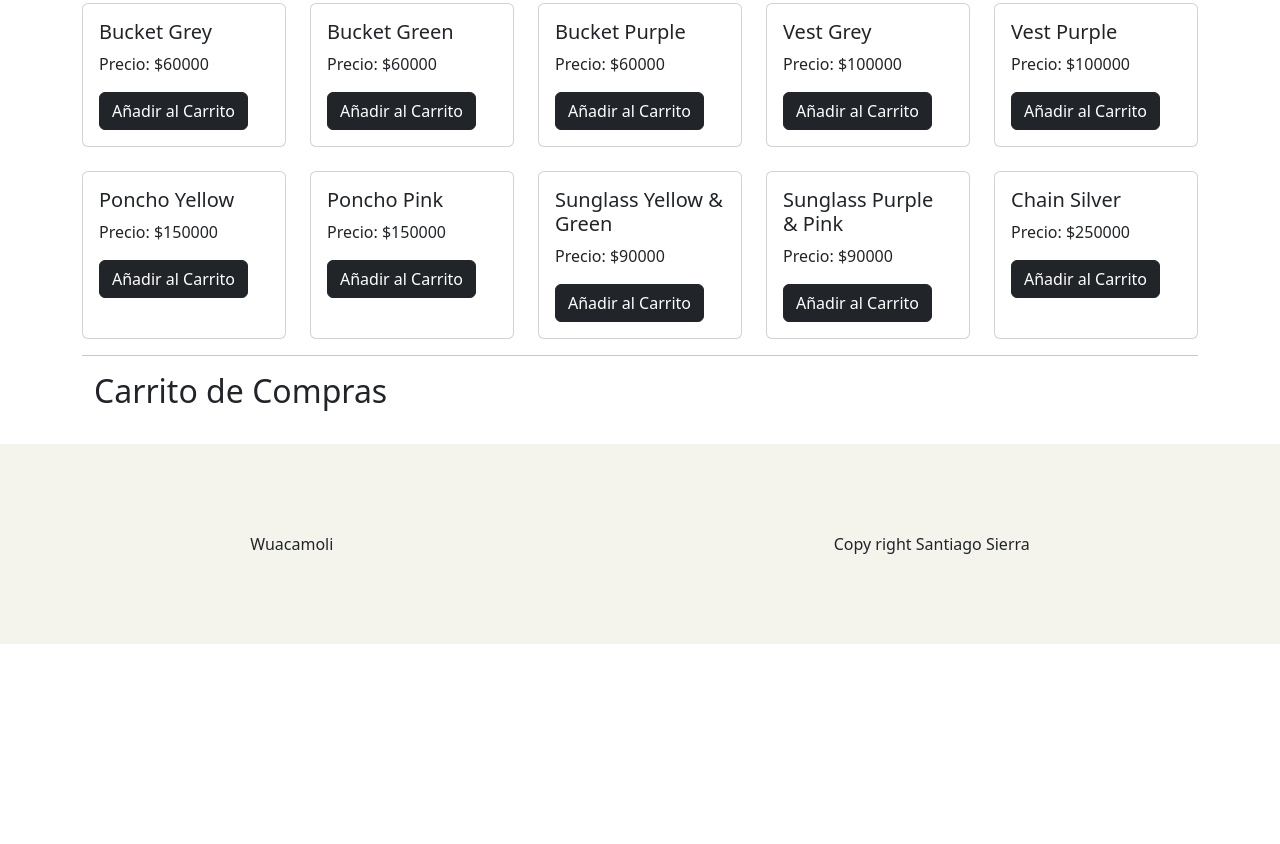
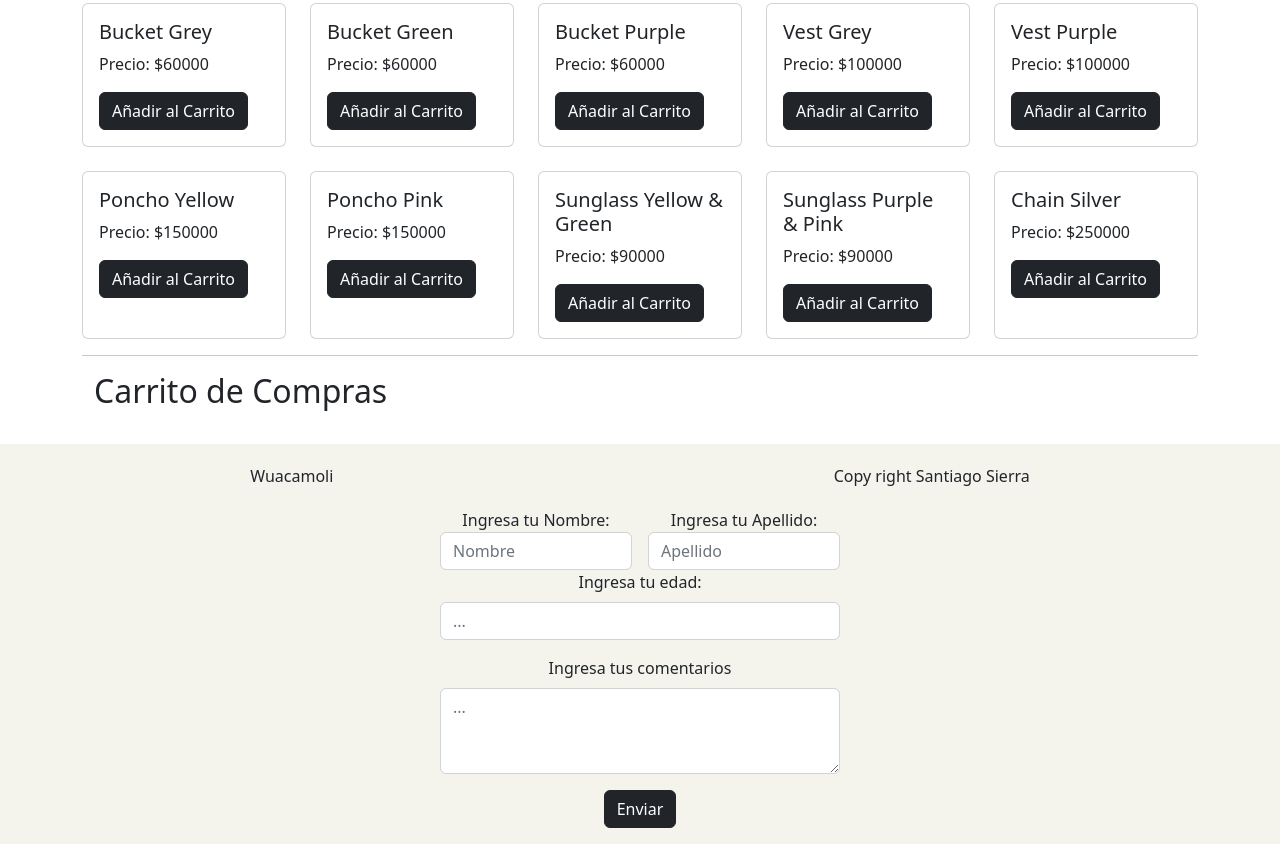
Before and after one commit to SantiagoSierraIba/segunda-entrega, a plain HTML site: page index.html in a window 1280 px wide. Shown: the part 1903-2747 px from the top of the page. Before the commit the page ends 2547 px from the top, so only its background shows below. Drawn offline with nearby package versions, Linux system fonts and the light colour scheme.

Commit message:
Añadiendo operadores avanzados

```diff
--- a/css/estilos.css
+++ b/css/estilos.css
@@ -4,14 +4,25 @@
 
 footer{
     background-color: #F4F4ED;
-    height: 200px;
-    display: flex;
+    height: 400px;
+    text-align: center;
+    padding-top: 20px;
 }
 
 footer p{
     margin: auto;
 }
 
+.copyright{
+    display: flex;
+    margin-bottom: 20px;
+}
+
+.sectionFooter{
+    width: 400px;
+    margin: auto;
+}
+
 .container{
     margin-bottom: 50px;
 }
--- a/index.html
+++ b/index.html
@@ -94,7 +94,8 @@
                 </div>
                 <div class="col">
                     <div class="card h-100">
-                        <img src="./images/chain.png" class="card-img-top" alt="...">
+                        <img src="./images/chain.png" class="card-img-top
+                        " alt="...">
                         <div class="card-body">
                             <h5 class="card-title">Chain</h5>
                             <p class="card-text">La mejor chain para que vistas a la moda</p>
@@ -122,8 +123,34 @@
         </section>
     </main>
     <footer>
-        <p>Wuacamoli</p>
-        <p>Copy right Santiago Sierra</p>
+        <section class="copyright">
+            <p>Wuacamoli</p>
+            <p>Copy right Santiago Sierra</p>
+        </section>
+
+        <section class="sectionFooter">
+            <div class="row g-3">
+                <div class="col">
+                    <p>Ingresa tu Nombre:</p>
+                    <input type="text" class="form-control" placeholder="Nombre" aria-label="First name">
+                </div>
+                <div class="col">
+                    <p>Ingresa tu Apellido:</p>
+                    <input type="text" class="form-control" placeholder="Apellido" aria-label="Last name">
+                </div>
+            </div>
+            <div class="mb-3">
+                <label for="formGroupExampleInput" class="form-label">Ingresa tu edad:</label>
+                <input type="text" class="form-control" id="formGroupExampleInput" placeholder="...">
+            </div>
+            <div class="mb-3">
+                <label for="exampleFormControlTextarea1" class="form-label">Ingresa tus comentarios</label>
+                <textarea class="form-control" id="exampleFormControlTextarea1" rows="3" placeholder="..."></textarea>
+            </div>
+            <div class="col-12">
+                <button type="submit" class="btn btn-dark">Enviar</button>
+            </div>
+        </section>
     </footer>
 </body>
 
--- a/js/segunda_entrega.js
+++ b/js/segunda_entrega.js
@@ -69,9 +69,9 @@ function agregarAlCarrito(prod) {
 function restarCantidad(prod) {
 
     let prodFind = carrito.find(productoFinal => productoFinal.id === prod.id)
-    if (prodFind.cantidad==1){
+    if (prodFind.cantidad == 1) {
         borrarProducto()
-    } else if (prodFind>1){
+    } else if (prodFind > 1) {
         prodFind.cantidad--;
     }
     renderizarCarrito()
@@ -108,3 +108,13 @@ function borrarProducto() {
 
 crearCards()
 renderizarCarrito()
+
+
+// Formulario de Datos personales
+const datosCompletos = () => {
+    if (propiedad.value !== "..." && ubicacion.value !== "..." && parseInt(metros2.value) && metros2.value >= 20) {
+        return true
+    } else {
+        return false
+    }
+}
```
